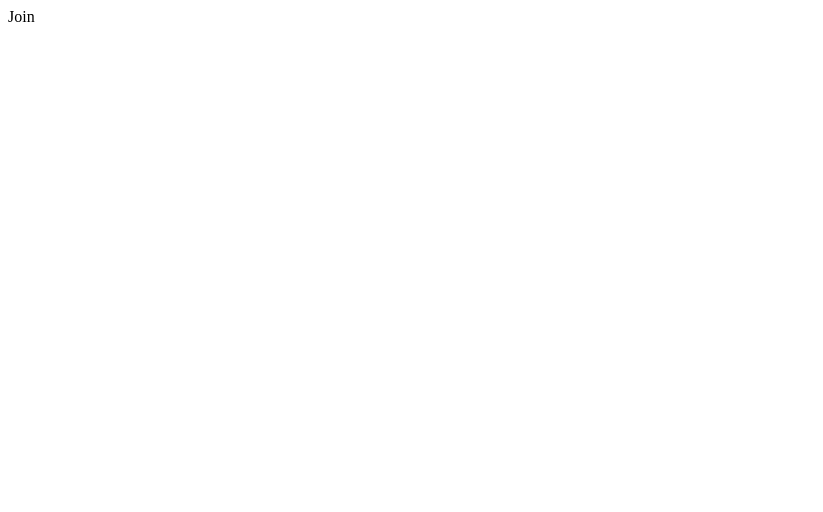
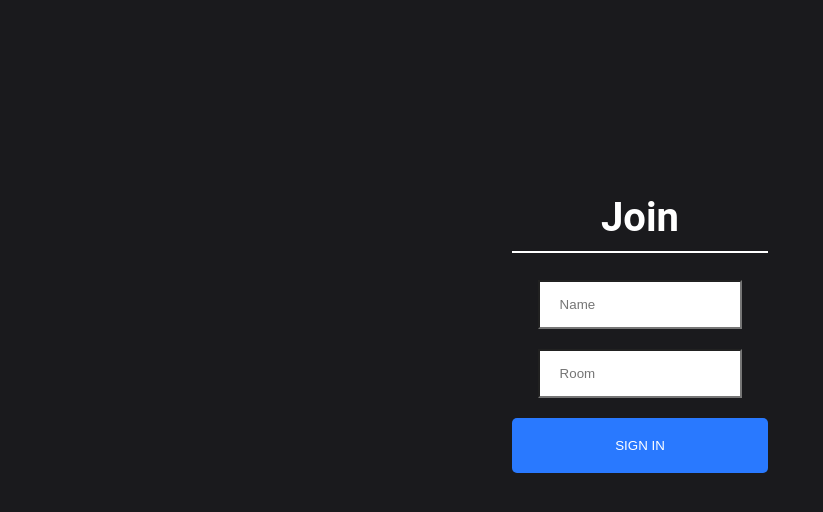
Before and after one commit to bejolo018/React_ChatApp, a React (Create React App) app in the folder client/realtime-chat/: page / in a window 1280 px wide. Shown: the top 512 px of the page, without its empty margins (0-823 px from the left). Built offline with nearby package versions, Linux system fonts and the light colour scheme.

Commit message:
created join component and styled, created seperate folder to hold styles

```diff
--- a/client/realtime-chat/package.json
+++ b/client/realtime-chat/package.json
@@ -8,6 +8,7 @@
     "@testing-library/user-event": "^7.1.2",
     "react": "^16.13.1",
     "react-dom": "^16.13.1",
+    "react-router-dom": "^5.2.0",
     "react-scripts": "3.4.3"
   },
   "scripts": {
--- a/client/realtime-chat/public/index.html
+++ b/client/realtime-chat/public/index.html
@@ -26,7 +26,7 @@
     -->
     <title>React App</title>
   </head>
-  <body>
+  <body style="background:#1A1A1D">
     <noscript>You need to enable JavaScript to run this app.</noscript>
     <div id="root"></div>
     <!--
--- a/client/realtime-chat/src/Components/Chat.js
+++ b/client/realtime-chat/src/Components/Chat.js
@@ -1,4 +1,5 @@
 import React from 'react'
+import '../Styles/Chat.css'
 
 const Chat = () => {
     return (
--- a/client/realtime-chat/src/Components/Join.js
+++ b/client/realtime-chat/src/Components/Join.js
@@ -1,9 +1,27 @@
-import React from 'react'
+import React, { useState } from 'react'
+import { Link } from 'react-router-dom'
+import '../Styles/Join.css'
 
 const Join = () => {
+    const [name, setName] = useState('')
+    const [room, setRoom] = useState('')
+
     return (
-        <div>
-            Join
+        <div className="joinOuterContainer">
+            <div className="joinInnerContainer">
+
+                <h1 className="heading">Join</h1>
+
+                <div><input placeholder="Name" className="joinInput" type="text" onChange={(event) => setName(event.target.value)} / ></div>
+
+                <div><input placeholder="Room" className="joinInput mt-20" type="text" onChange={(event) => setRoom(event.target.value)} / ></div>
+
+                <Link onClick={event => (!name || !room) ? event.preventDefault() : null} to={`/chat?name=${name}&room=${room}`}>
+                    <button className='button mt-20' type="submit">Sign In</button>
+                </Link>
+
+            </div>
+
         </div>
     )
 }
--- /dev/null
+++ b/client/realtime-chat/src/Styles/Join.css
@@ -0,0 +1,71 @@
+html, body {
+    font-family: 'Roboto', sans-serif;
+    padding: 0;
+    margin: 0;
+  }
+
+  #root {
+    height: 100vh;
+  }
+
+  * {
+    box-sizing: border-box;
+  }
+
+.joinOuterContainer {
+    display: flex;
+    justify-content: center;
+    text-align: center;
+    height: 80vh;
+    align-items: center;
+    background-color: #1A1A1D;
+}
+
+.joinInnerContainer {
+    width: 20%;
+}
+
+.joinInput {
+    border-radius: 0;
+    padding: 15px 20px;
+    width: 80%;
+}
+
+.heading {
+    color: white;
+    font-size: 2.5em;
+    padding-bottom: 10px;
+    border-bottom: 2px solid white;
+}
+
+.button {
+    color: #fff !important;
+    text-transform: uppercase;
+    text-decoration: none;
+    background: #2979FF;
+    padding: 20px;
+    border-radius: 5px;
+    display: inline-block;
+    border: none;
+    width: 100%;
+}
+
+.mt-20 {
+    margin-top: 20px;
+  }
+
+  @media (min-width: 320px) and (max-width: 480px) {
+    .joinOuterContainer {
+      height: 100%;
+    }
+
+    .joinInnerContainer {
+      width: 90%;
+    }
+
+
+  }
+
+  button:focus {
+    outline: 0;
+  }
```
Also changed, not shown: client/realtime-chat/src/Styles/Chat.css (added), 2 other files (tests, documents, lock files or other folders).
